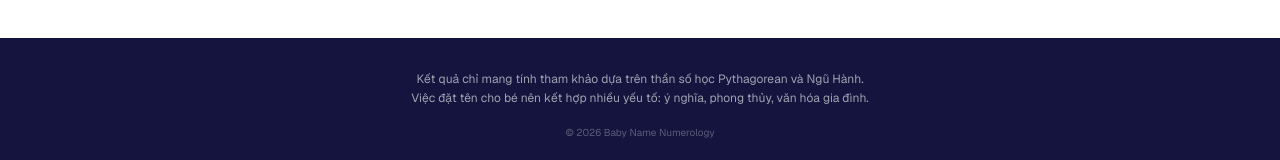
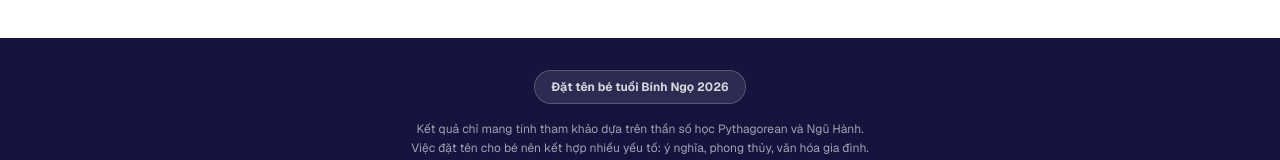
Before and after one commit to kurovu146/baby-name-numerology, a Next.js app: page / in a window 1280 px wide. Shown: the part 929-1089 px from the top of the page. Built offline with nearby package versions, Linux system fonts and the light colour scheme; no server answers.

Commit message:
feat: add link to Bính Ngọ 2026 page in footer

```diff
--- a/src/app/page.tsx
+++ b/src/app/page.tsx
@@ -74,6 +74,9 @@ export default function Home() {
 
       <footer className="bg-[#15143e] text-white/60 py-6 md:py-8 px-4 mt-auto">
         <div className="max-w-4xl mx-auto text-center">
+          <a href="/binh-ngo-2026" className="inline-block mb-4 px-4 py-2 rounded-full text-xs font-bold bg-white/10 text-white/80 hover:bg-white/20 transition-colors border border-white/20">
+            Đặt tên bé tuổi Bính Ngọ 2026
+          </a>
           <p className="text-xs leading-relaxed">
             Kết quả chỉ mang tính tham khảo dựa trên thần số học Pythagorean và Ngũ Hành.
             <br />
```
